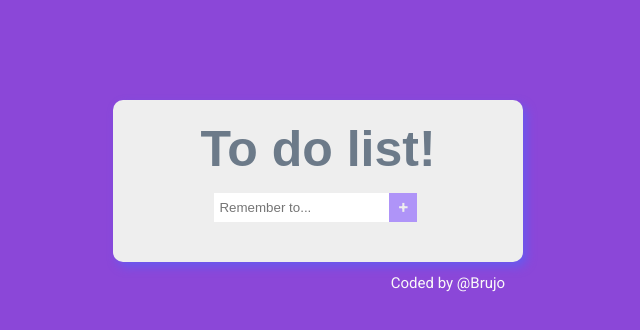
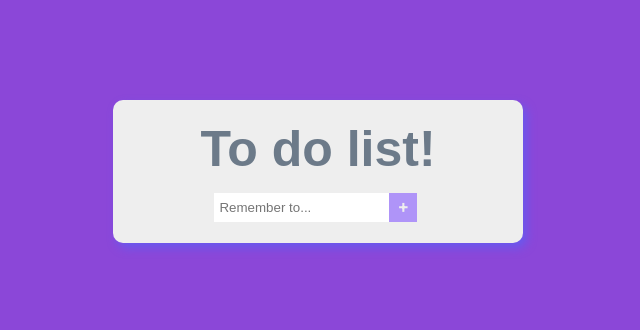
Before and after one commit to michelg85/Todolist, a plain HTML site: page index.html in a window 1280 px wide. Shown: the whole page, without its empty margins (322-962 px from the left). Drawn offline with Linux system fonts and the light colour scheme; a web font is replaced by a local one.

Commit message:
cambios en html

```diff
--- a/index.html
+++ b/index.html
@@ -18,7 +18,6 @@
         <a href="#" id="addItem">+</a>
         <p id="message"></p>
         <ul class="myList"></ul>
-        <p class="coded-by">Coded by @Brujo</p>
     </div>
     <script type="text/javascript" src="script.js"></script>
 </body>
--- a/styles.css
+++ b/styles.css
@@ -97,14 +97,3 @@ li.added {
   color: #000;
   font-weight: 700;
 }
-
-.coded-by {
-  position: relative;
-  top: 35px;
-  right: -130px;
-  padding: 0;
-  margin: 0;
-  color: rgb(250, 249, 249);
-  font-size: 15px;
-  display: inline-block;
-}
```
